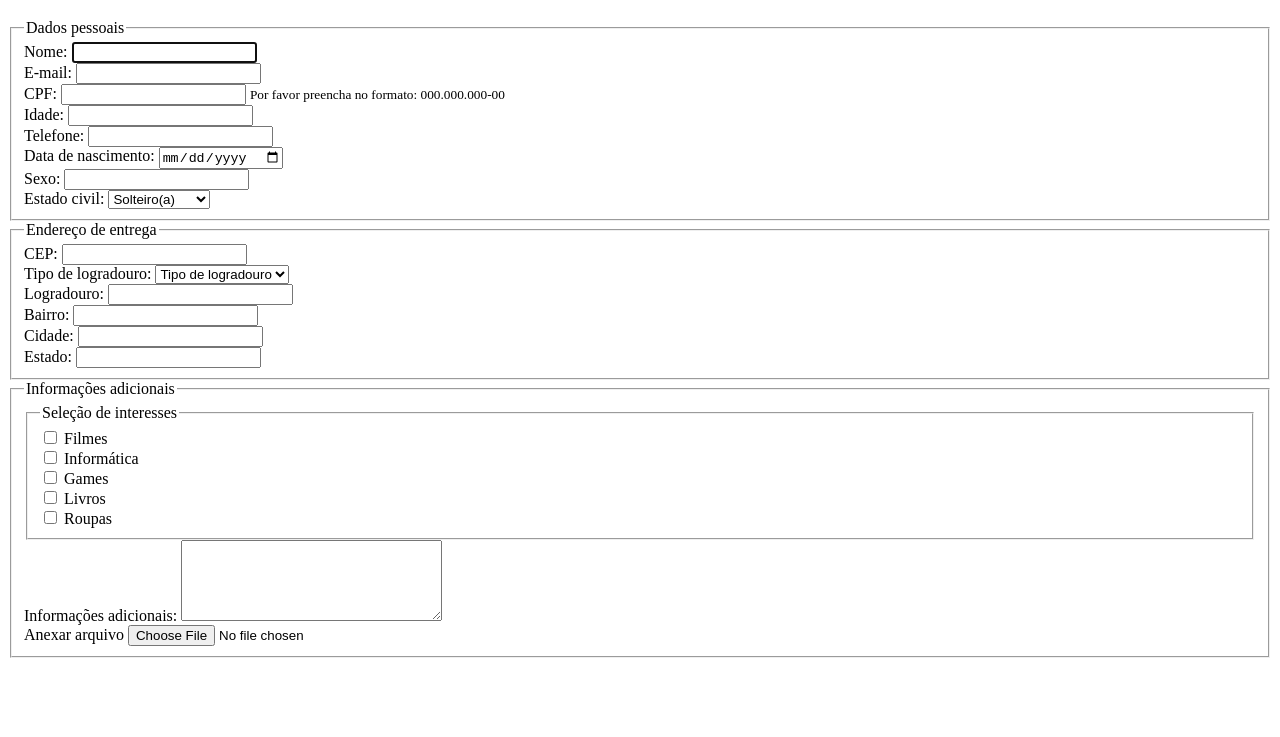
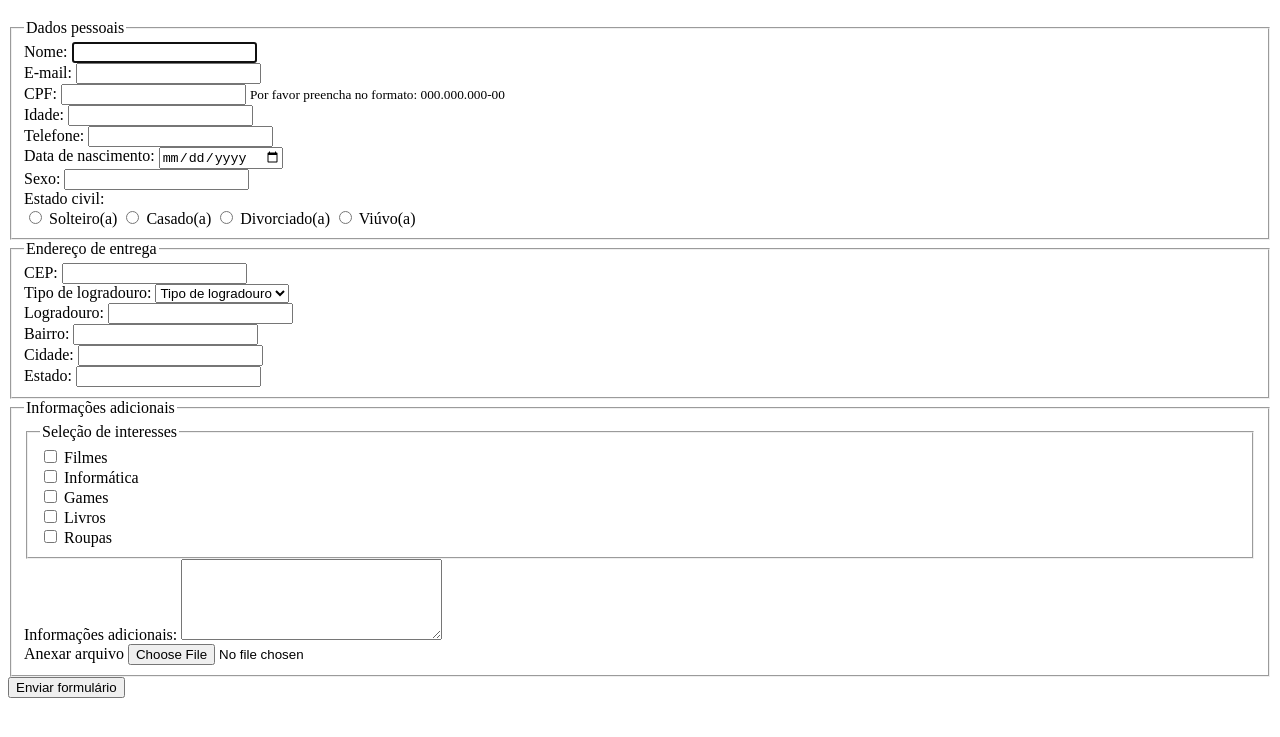
Before and after one commit to PauloRicardoOAlves/formulario, a plain HTML site: page index.html in a window 1280 px wide. Shown: the part 61-798 px from the top of the page. Drawn offline with Linux system fonts and the light colour scheme.

Commit message:
adiciona correções

```diff
--- a/index.html
+++ b/index.html
@@ -14,7 +14,7 @@
             <legend>Dados pessoais</legend>
             <div>
                 <label for="nome">Nome:</label>
-                <input type="text" name="nome" id="nome" autofocus required>
+                <input type="text" name="nome" id="nome" minlength="2" maxlength="50" autofocus required>
             </div>
             <div>
                 <label for="email">E-mail:</label>
@@ -22,7 +22,7 @@
             </div>
             <div>
                 <label for="cpf">CPF:</label>
-                <input type="text" name="cpf" id="cpf" pattern="\d{3}\.\d{3}\.\d{3}\-\d{2}" required>
+                <input type="text" name="cpf" id="cpf" pattern="\d{3}\.\d{3}\.\d{3}-\d{2}" required>
                 <small>Por favor preencha no formato: 000.000.000-00</small>
             </div>
             <div>
@@ -42,13 +42,23 @@
                 <input type="text" name="sexo" id="sexo">
             </div>
             <div>
-                <label for="estadoCivil">Estado civil:</label>
-                <select name="estadoCivil" id="estadoCivil">
-                    <option value="solteiro">Solteiro(a)</option>
-                    <option value="casado">Casado(a)</option>
-                    <option value="divorciado">Divorciado(a)</option>
-                    <option value="viuvo">Viúvo(a)</option>
-                </select>
+                <label>Estado civil:</label>
+                <div>
+                    <input type="radio" name="estadoCivil" id="solteiro">
+                    <label for="solteiro">Solteiro(a)</label>
+
+                    <input type="radio" name="estadoCivil" id="casado">
+                    <label for="casado">Casado(a)</label>
+
+                    <input type="radio" name="estadoCivil" id="divorciado">
+                    <label for="divorciado">Divorciado(a)</label>
+
+                    <input type="radio" name="estadoCivil" id="viuvo">
+                    <label for="viuvo">Viúvo(a)</label>
+                </div>
+                <div>
+                    <input type="hidden" name="campoOculto" id="campoOculto">
+                </div>
             </div>
         </fieldset>
         <fieldset>
@@ -58,7 +68,7 @@
                 <input type="text" name="cep" id="cep" required>
             </div>
             <div>
-                <label for="tipoDeLogradouro" >Tipo de logradouro:</label>
+                <label for="tipoDeLogradouro">Tipo de logradouro:</label>
                 <select name="tipoDeLogradouro" id="tipoDeLogradouro" required>
                     <option value="" disabled selected>Tipo de logradouro</option>
                     <option value="rua">Rua</option>
@@ -118,8 +128,8 @@
                 <label for="arquivo">Anexar arquivo</label>
                 <input type="file" name="arquivo" id="arquivo">
             </div>
-
         </fieldset>
+        <button type="button">Enviar formulário</button>
     </form>
 </body>
 
```
